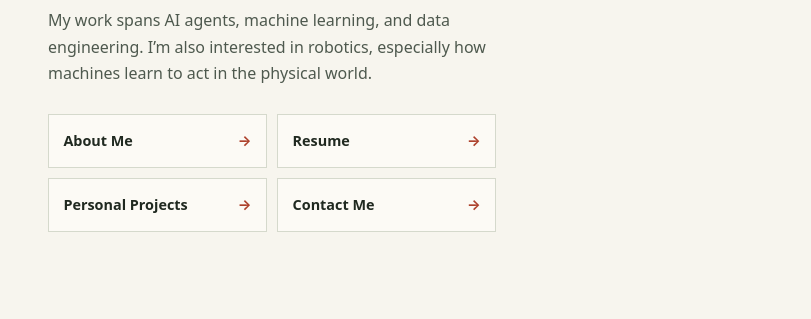
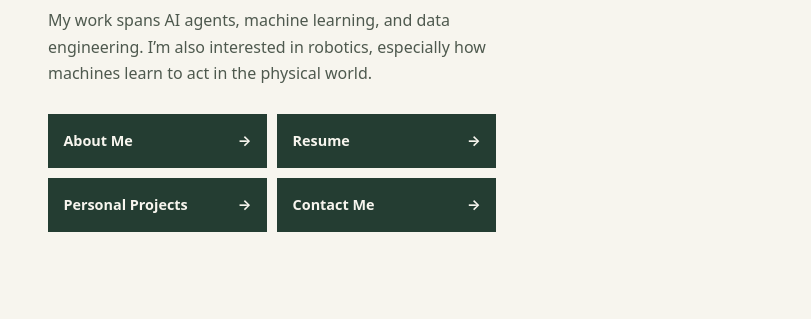
Before and after one commit to JonathanOkeke/Website, a plain HTML site: page index.html in a window 1280 px wide. Shown: the part 452-771 px from the top of the page, 0-811 px from the left. Drawn offline with Linux system fonts and the light colour scheme.

Commit message:
Give homepage cards green styling

```diff
--- a/styles.css
+++ b/styles.css
@@ -127,15 +127,16 @@ h1, h2, h3 { overflow-wrap: break-word; }
   gap: .4rem;
   min-height: 3.35rem;
   padding: .55rem clamp(.6rem, 1.65vw, .9rem);
-  border: 1px solid var(--rule);
-  background: #fcfaf5;
+  border: 1px solid var(--green);
+  background: var(--green);
+  color: var(--paper);
   font-size: .9rem;
   font-weight: 650;
   line-height: 1.25;
   text-decoration: none;
 }
-.hero-card span[aria-hidden] { color: var(--accent); }
-.hero-card:hover { border-color: var(--green); background: #edece3; }
+.hero-card:is(:hover, :focus-visible) { background: #fcfaf5; color: var(--green); }
+.hero-card:is(:hover, :focus-visible) span[aria-hidden] { color: var(--accent); }
 .actions { display: flex; align-items: center; flex-wrap: wrap; gap: .75rem 1.4rem; margin-top: 1.75rem; }
 .button, .text-link, .back-link {
   display: inline-flex;
```
